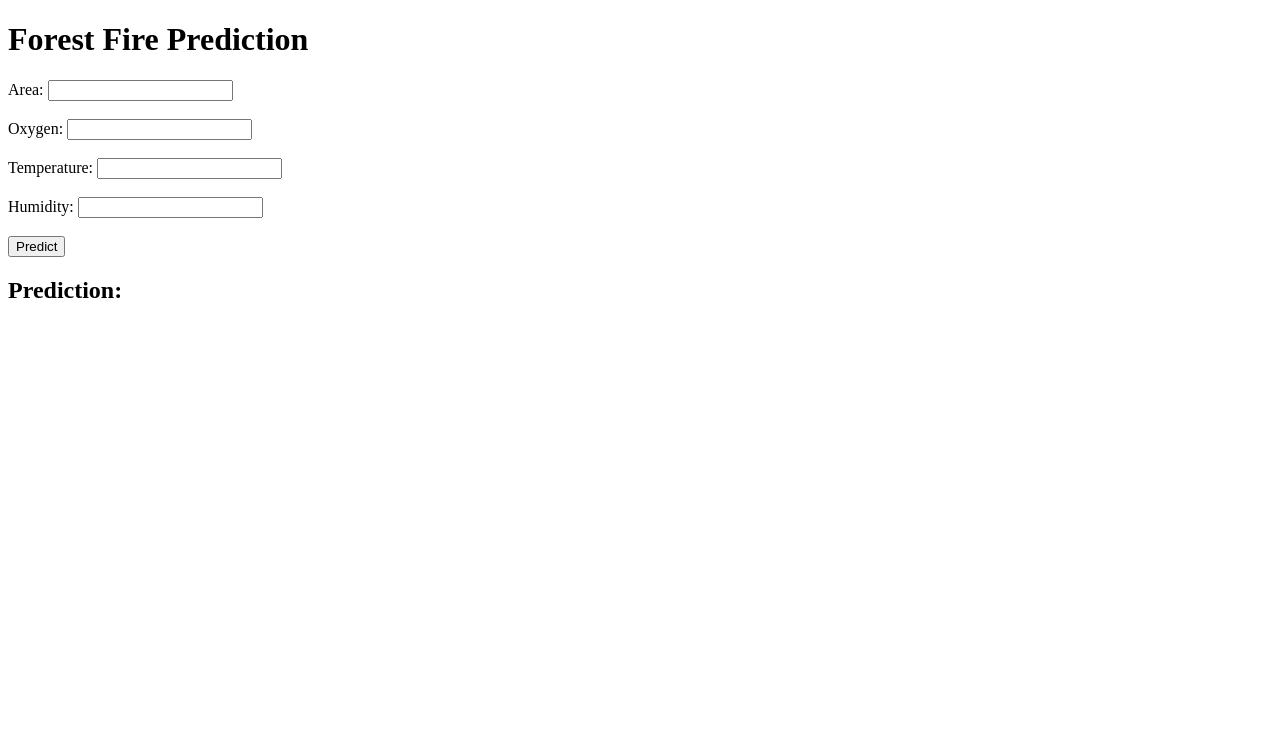
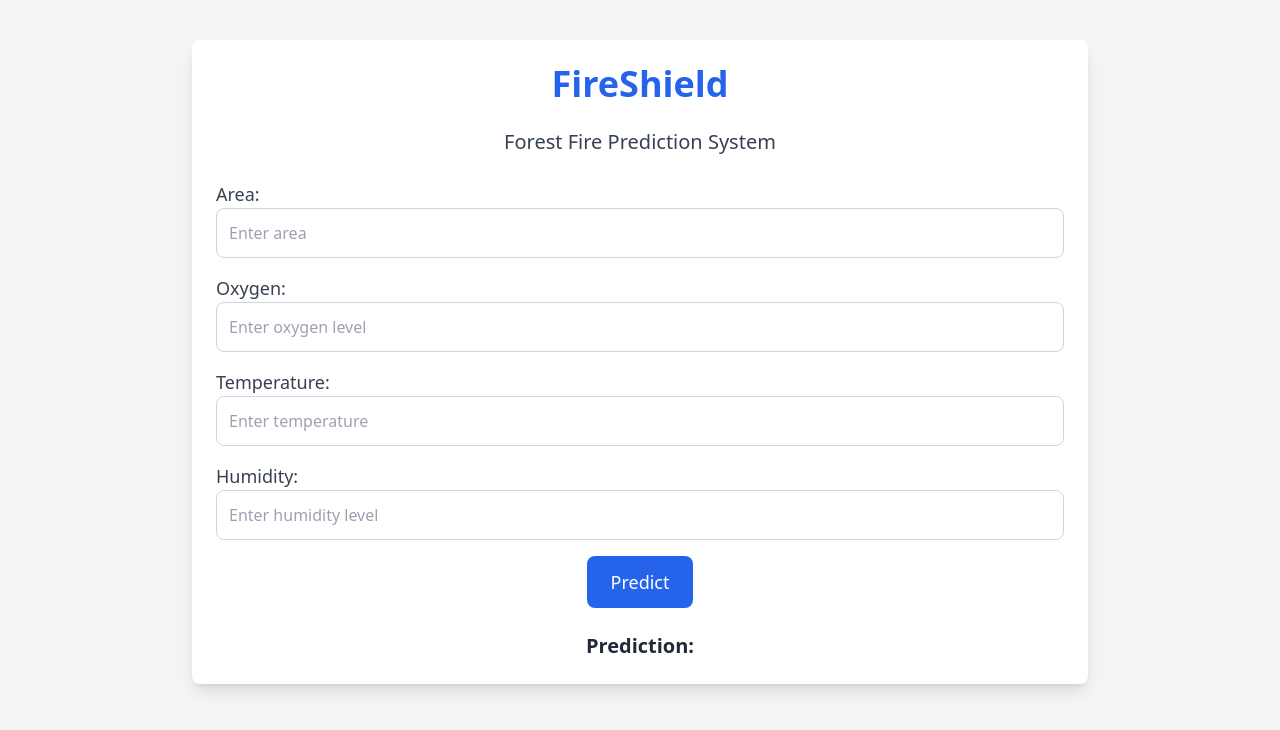
Before and after one commit to dchaudhari7177/FireShield-Forest-Fire-Prediction, a Flask app: page / in a window 1280 px wide. Shown: the top 730 px of the page. Run offline with Flask 3, Linux system fonts and the light colour scheme; parts of the project's set-up code (start-up, migrations or seed data) failed here and were passed over; some libraries are stand-ins or nearby versions.

Commit message:
UI Updated

```diff
--- a/templates/index.html
+++ b/templates/index.html
@@ -3,28 +3,43 @@
 <head>
     <meta charset="UTF-8">
     <meta name="viewport" content="width=device-width, initial-scale=1.0">
-    <title>Forest Fire Prediction</title>
+    <title>FireShield - Forest Fire Prediction</title>
+    <script src="https://cdn.tailwindcss.com"></script>
 </head>
-<body>
+<body class="bg-gray-100 font-sans">
 
-    <h1>Forest Fire Prediction</h1>
-    <form id="predictForm">
-        <label for="area">Area: </label>
-        <input type="text" id="area" name="area"><br><br>
+    <div class="max-w-4xl mx-auto p-6 bg-white rounded-lg shadow-lg mt-10">
+        <h1 class="text-4xl font-bold text-center text-blue-600 mb-6">FireShield</h1>
+        <h2 class="text-xl text-center text-gray-700 mb-6">Forest Fire Prediction System</h2>
 
-        <label for="oxygen">Oxygen: </label>
-        <input type="text" id="oxygen" name="oxygen"><br><br>
+        <form id="predictForm" class="space-y-4">
+            <div>
+                <label for="area" class="block text-lg font-medium text-gray-700">Area:</label>
+                <input type="text" id="area" name="area" class="w-full p-3 border border-gray-300 rounded-lg" placeholder="Enter area">
+            </div>
 
-        <label for="temperature">Temperature: </label>
-        <input type="text" id="temperature" name="temperature"><br><br>
+            <div>
+                <label for="oxygen" class="block text-lg font-medium text-gray-700">Oxygen:</label>
+                <input type="text" id="oxygen" name="oxygen" class="w-full p-3 border border-gray-300 rounded-lg" placeholder="Enter oxygen level">
+            </div>
 
-        <label for="humidity">Humidity: </label>
-        <input type="text" id="humidity" name="humidity"><br><br>
+            <div>
+                <label for="temperature" class="block text-lg font-medium text-gray-700">Temperature:</label>
+                <input type="text" id="temperature" name="temperature" class="w-full p-3 border border-gray-300 rounded-lg" placeholder="Enter temperature">
+            </div>
 
-        <input type="submit" value="Predict">
-    </form>
+            <div>
+                <label for="humidity" class="block text-lg font-medium text-gray-700">Humidity:</label>
+                <input type="text" id="humidity" name="humidity" class="w-full p-3 border border-gray-300 rounded-lg" placeholder="Enter humidity level">
+            </div>
 
-    <h2 id="predictionResult">Prediction: </h2>
+            <div class="flex justify-center">
+                <input type="submit" value="Predict" class="w-full sm:w-auto bg-blue-600 text-white py-3 px-6 rounded-lg text-lg hover:bg-blue-700 transition duration-300">
+            </div>
+        </form>
+
+        <h2 id="predictionResult" class="mt-6 text-xl font-semibold text-center text-gray-800">Prediction: </h2>
+    </div>
 
     <script src="https://code.jquery.com/jquery-3.6.0.min.js"></script>
     <script>
```
